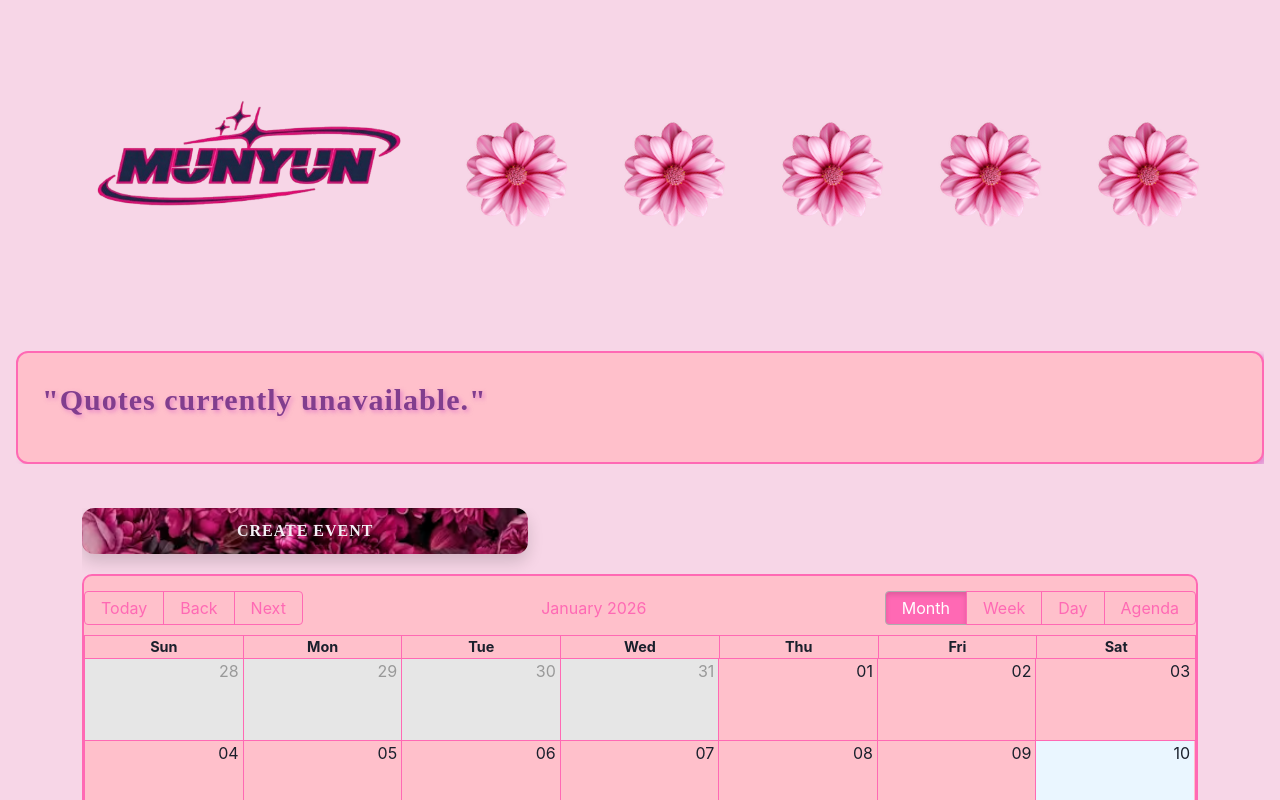
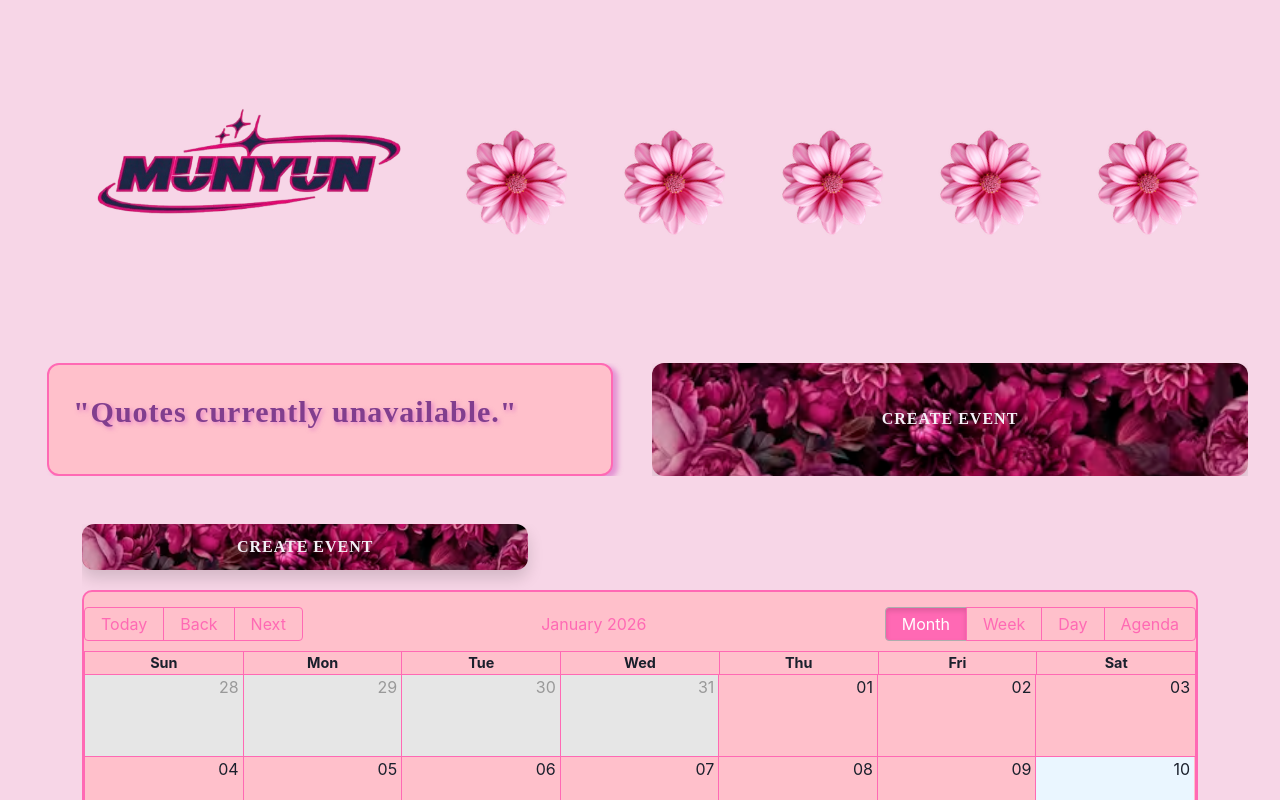
Before and after one commit to ImaniTechDiary/MUNYUN, a React (Vite) app in the folder frontend/: page / in a window 1280 px wide. Built offline with nearby package versions, Linux system fonts and the light colour scheme; no server answers; a web font is replaced by a local one.

Commit message:
create btn moved next to quote

```diff
--- a/frontend/src/pages/HomePage.jsx
+++ b/frontend/src/pages/HomePage.jsx
@@ -1,5 +1,5 @@
 // import React from 'react'
-import {useState, useEffect} from 'react'
+import {useState, useEffect, useRef} from 'react'
 import { Box } from '@chakra-ui/react'
 import './styling/home.css'
 import PinkFlower from '../images/3d-Pink-Flower.png'
@@ -12,6 +12,7 @@ import Reports from '../components/Reports'
 import Quote from '../components/Quote'
 import FinanceNews from '../components/FinanceNews'
 function HomePage() {
+  const calendarRef = useRef(null)
 
   return (
     <div id='homeMainCont' className='homeMainCont parent'>
@@ -20,17 +21,22 @@ function HomePage() {
       </div>
 
 
-      <div className='calendar'>
-        <MyCalendar
-        />
-      </div>
-    {/* </div> */}
-
       <div className="div3">
         <div bg='#ffc0cb' shadow='md' className="quote">
           <Quote />
         </div>
-        </div>
+      </div>
+
+      <div className='createEventSlot'>
+        <button className='createEventBtn div2 shadow munyun-btn' onClick={() => calendarRef.current?.open()}>
+          Create Event
+        </button>
+      </div>
+
+      <div className='calendar'>
+        <MyCalendar ref={calendarRef} showCreateButton={false} />
+      </div>
+    {/* </div> */}
 
 
         <div className="reports div5">
--- a/frontend/src/pages/styling/home.css
+++ b/frontend/src/pages/styling/home.css
@@ -9,11 +9,12 @@
     background-color: #f7d6e7;
     display: grid;
     grid-template-columns: minmax(0, 1fr);
-    grid-template-rows: auto auto auto auto auto;
+    grid-template-rows: auto auto auto auto auto auto;
     grid-template-areas:
         "nav"
-        "right"
-        "left"
+        "quote"
+        "create"
+        "calendar"
         "reports"
         "finance";
     gap: 20px;
@@ -90,8 +91,10 @@
 
 .calendar {
     background-color: #f7d6e7;
-    grid-area: left;
+    grid-area: calendar;
     align-self: start;
+    display: flex;
+    justify-content: center;
 }
 
 /* React Big Calendar line color overrides */
@@ -147,6 +150,7 @@
         background-color: #ffc0cb;
         border-radius: 10px;
         border: 2px solid #ff69b4;
+        box-sizing: border-box;
 
         /* box-shadow: 5px 3px 5px  rgba(212, 93, 196, 0.555); */
     }
@@ -170,8 +174,20 @@
 
 
 .div3 {
-    grid-area: right;
+    grid-area: quote;
     align-self: start;
+}
+
+.createEventSlot {
+    grid-area: create;
+    display: flex;
+    justify-content: center;
+    align-items: stretch;
+}
+
+.createEventSlot .createEventBtn {
+    width: 100%;
+    height: 100%;
 }
 
 .quote {
@@ -181,7 +197,7 @@
     border: 2px solid #ff69b4;
     display: flex;
     justify-self: center;
-    width: 95%;
+    width: 100%;
     text-align: center;
     font-size: 20px;
     box-shadow: 5px 3px 5px rgba(212, 93, 196, 0.555);
@@ -288,14 +304,15 @@
 
 
 /* MEDIA SCREENS */
-@media screen and (max-width: 1439px) {
+@media screen and (max-width: 768px) {
     .homeMainCont {
         grid-template-columns: minmax(0, 1fr);
-        grid-template-rows: auto auto auto auto auto;
+        grid-template-rows: auto auto auto auto auto auto;
         grid-template-areas:
             "nav"
-            "right"
-            "left"
+            "quote"
+            "create"
+            "calendar"
             "reports"
             "finance";
         padding: 16px;
@@ -309,15 +326,15 @@
     }
 }
 
-@media screen and (min-width: 1440px) {
+@media screen and (min-width: 769px) {
     .homeMainCont {
         grid-template-columns: minmax(0, 1fr) minmax(0, 1fr);
         grid-template-rows: auto auto auto auto;
         grid-template-areas:
             "nav nav"
-            "left right"
-            "left reports"
-            "finance finance";
+            "quote create"
+            "calendar calendar"
+            "reports finance";
         gap: 24px;
         padding: 24px 32px;
     }
```
